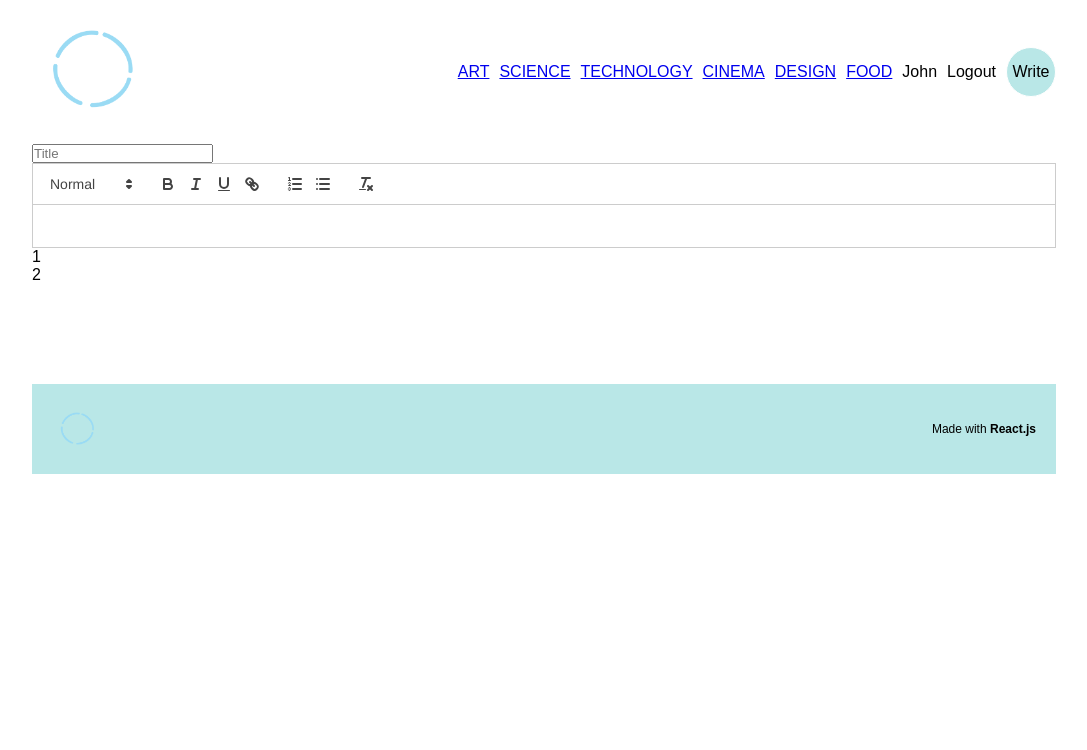
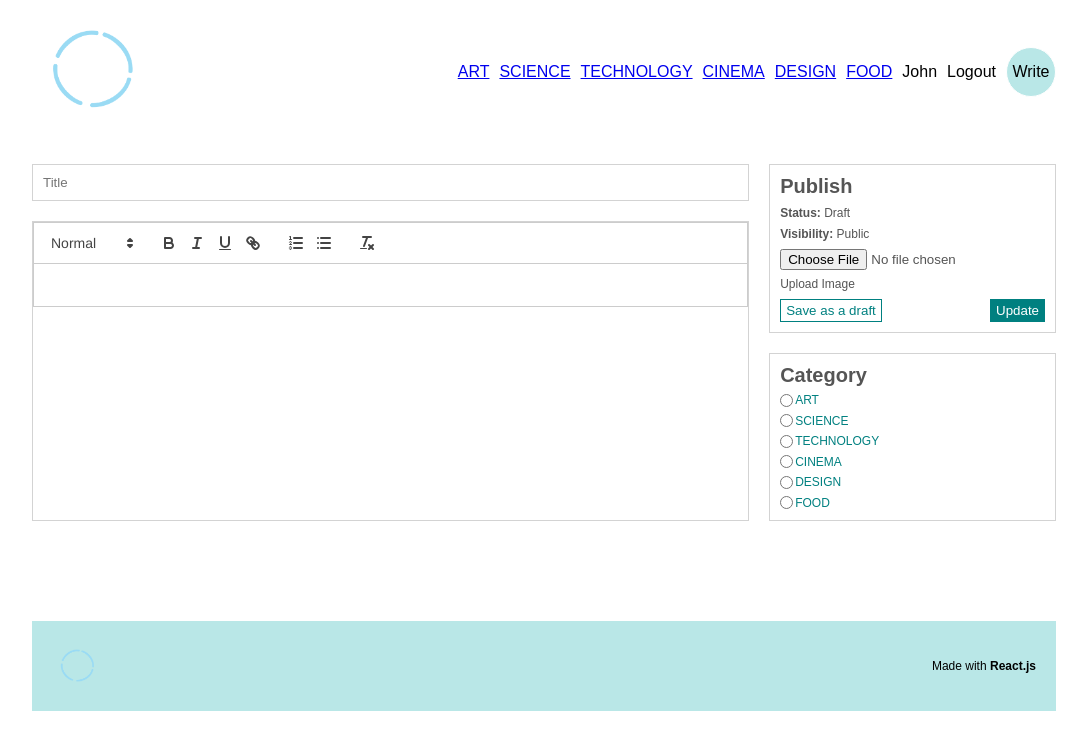
Before and after one commit to Meenal-Poladia/demo-project-for-learning-react-nodejs-mysql, a React (Create React App) app in the folder client/: page /write in a window 1280 px wide. Shown: the top 750 px of the page, without its empty margins (96-1183 px from the left). Built offline with nearby package versions, Linux system fonts and the light colour scheme.

Commit message:
Added elements to Write component

```diff
--- a/client/src/pages/Write.jsx
+++ b/client/src/pages/Write.jsx
@@ -6,7 +6,7 @@
     const [value, setValue] = useState("");
 
     return (
-        <div className='write'>
+        <div className='add'>
             <div className="content">
                 <input type="text" placeholder='Title'/>
                 <div className="editorContainer">
@@ -14,8 +14,48 @@
                 </div>
             </div>
             <div className="menu">
-                <div className="item">1</div>
-                <div className="item">2</div>
+                <div className="item">
+                    <h1>Publish</h1>
+                    <span>
+                        <b>Status: </b> Draft
+                    </span>
+                    <span>
+                        <b>Visibility: </b> Public
+                    </span>
+                    <input type="file" id='file' name='file'/>
+                    <label htmlFor="file">Upload Image</label>
+                    <div className='buttons'>
+                        <button>Save as a draft</button>
+                        <button>Update</button>
+                    </div>
+                </div>
+                <div className="item">
+                    <h1>Category</h1>
+                    <div className="cat">
+                        <input type="radio" name='cat' value='art' id='art'/>
+                        <label htmlFor="art">ART</label>
+                    </div>
+                   <div className="cat">
+                       <input type="radio" name='cat' value='science' id='science'/>
+                       <label htmlFor="science">SCIENCE</label>
+                   </div>
+                   <div className="cat">
+                       <input type="radio" name='cat' value='technology' id='technology'/>
+                       <label htmlFor="technology">TECHNOLOGY</label>
+                   </div>
+                   <div className="cat">
+                       <input type="radio" name='cat' value='cinema' id='cinema'/>
+                       <label htmlFor="cinema">CINEMA</label>
+                   </div>
+                    <div className="cat">
+                        <input type="radio" name='cat' value='design' id='design'/>
+                        <label htmlFor="design">DESIGN</label>
+                    </div>
+                   <div className="cat">
+                       <input type="radio" name='cat' value='food' id='food'/>
+                       <label htmlFor="food">FOOD</label>
+                   </div>
+                </div>
             </div>
         </div>
     );
```
